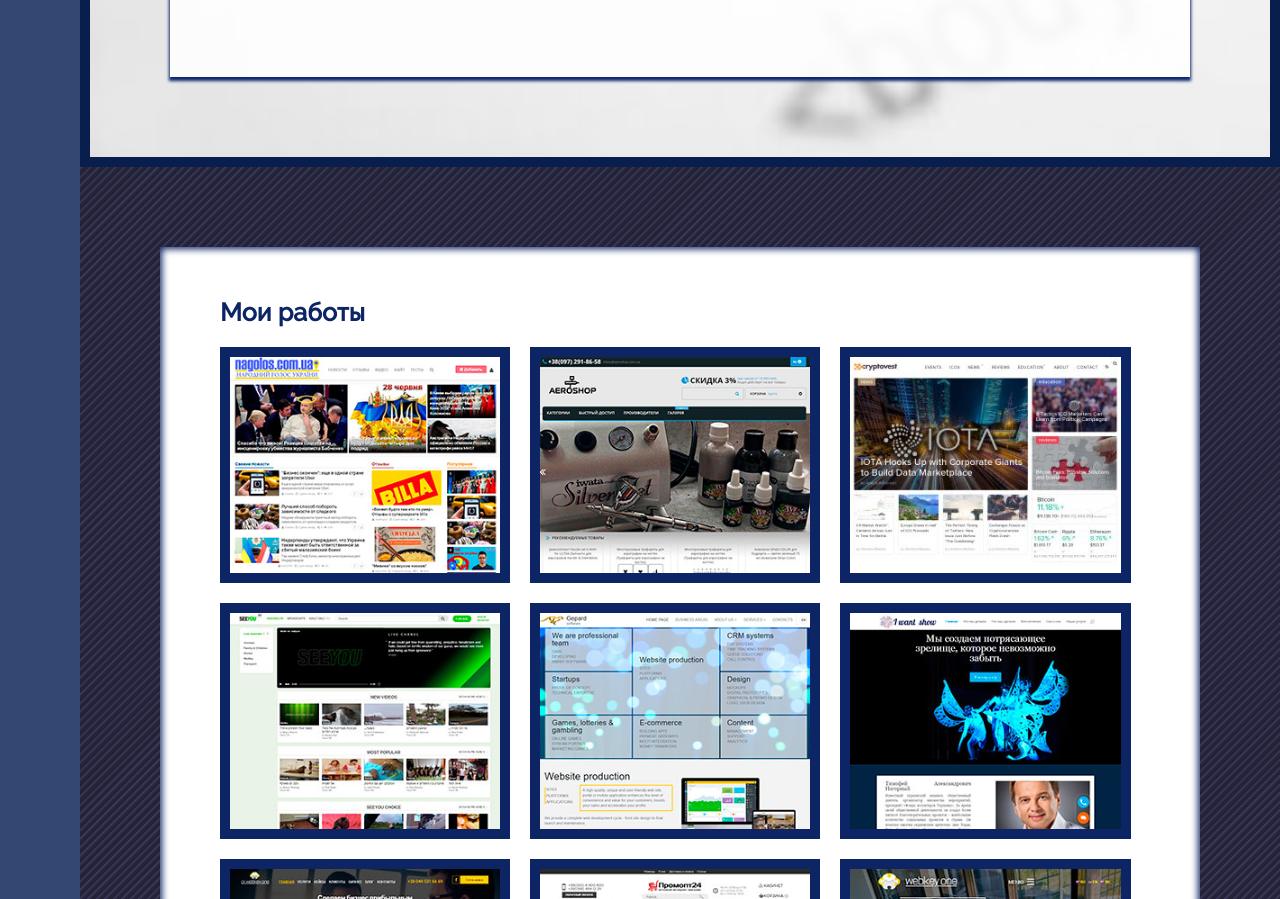
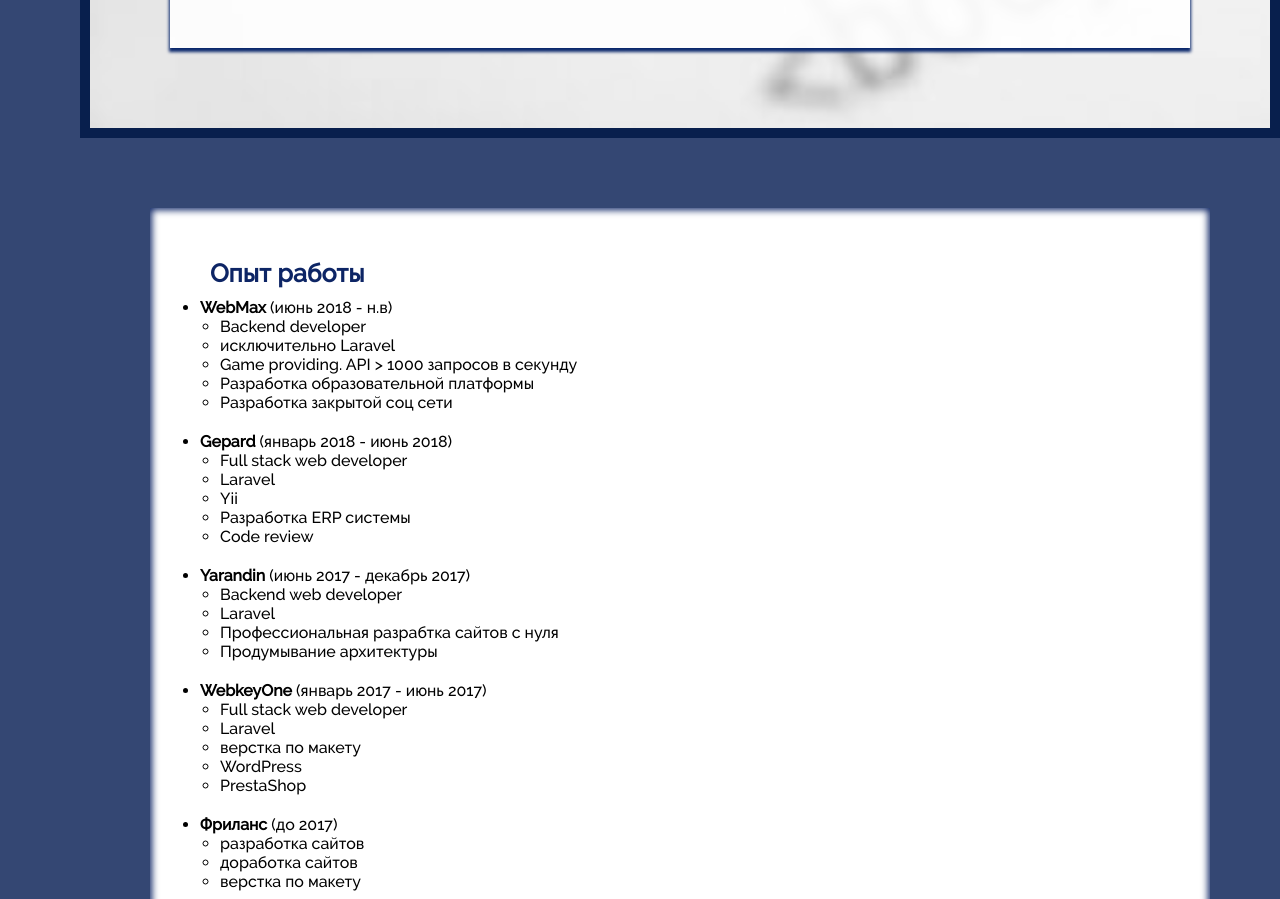
Before and after one commit to garik7012/garik7012.github.io, a plain HTML site: page index.html in a window 1280 px wide. Shown: the part 1901-2800 px from the top of the page. Drawn offline with Linux system fonts and the light colour scheme.

Commit message:
added work expirience

```diff
--- a/index.html
+++ b/index.html
@@ -14,7 +14,7 @@
     <link rel="canonical" href="https://garik7012.github.io/">
     <link rel="icon" type="image/png" href="/favicon.ico">
 
-    <link rel="stylesheet" href="css/main.min.css">
+    <link rel="stylesheet" href="css/main.min.css?v=1">
 </head>
 
 <body>
@@ -336,14 +336,15 @@
 				</strong>
 
 				<ul class="skil-list">
+                    <li>PHP 5, PHP 7, SQL</li>
 
-                    <li>PHP, SQL</li>
-
-                    <li>Laravel - опыт работы с фреймворком около 2 лет</li>
+                    <li>Laravel - опыт работы с фреймворком более 2 лет</li>
 
                     <li>Аккуратный код. Следование стандарту PSR</li>
 
-                    <li>JS, JQuery, AJAX</li>
+                    <li>JS, JQuery, AJAX, DataTable</li>
+
+                    <li>NoSQL DB (MongoDB, Redis)</li>
 
                     <li>Умение разбираться в чужом коде (даже если он ужасный)</li>
 
@@ -351,17 +352,13 @@
 
                     <li>Gulp, WebPuck(Laravel Mix)</li>
 
-					<li>HTML5</li>
-
-					<li>CSS3 (знание многих нюансов взаимодействия свойств друг с другом, анимации, Flexbox)</li>
-
-					<li>SCSS</li>
+					<li>HTML5, CSS3, Bootstrap, препроцессоры</li>
 
 					<li>Pixel Perfect</li>
 
-					<li>Bootstrap</li>
+					<li>БЭМ</li>
 
-					<li>БЭМ</li>
+					<li>XAMPP, Vagrant, Homestead</li>
 				</ul>
           	</div>
 
@@ -376,7 +373,6 @@
 
 			<p>
 				<strong>Знание программ:</strong>
-
 				PhpStorm, работа с графическими редакторами (Photoshop, Inkscape), текстовыми редакторами (Sublime, Notepad++), использование локального сервера (Vagrant, XAMPP), FTP-менеджер (Filezilla),
                 работа с SSH и командной сторокой
 			</p>
@@ -408,7 +404,58 @@
             </p>
         </div>
     </article>
+    <section class="work_summary" style="padding: 70px">
+    	<div class="summary_img">
+    		<h2>Опыт работы</h2>
+    		<ul class="work_summary__list">
+    			<li><strong>WebMax</strong> (июнь 2018 - н.в)
+    				<ul style="margin-left: 20px">
+    					<li>Backend developer</li>
+    					<li>исключительно Laravel</li>
+    					<li>Game providing. API > 1000 запросов в секунду</li>
+    					<li>Разработка образовательной платформы</li>
+    					<li>Разработка закрытой соц сети</li>
+    				</ul>
+    			</li>
 
+    			<li><strong>Gepard</strong> (январь 2018 - июнь 2018)
+    				<ul style="margin-left: 20px">
+    					<li>Full stack web developer</li>
+    					<li>Laravel</li>
+    					<li>Yii</li>
+    					<li>Разработка ERP системы</li>
+    					<li>Code review</li>
+    				</ul>
+    			</li>
+
+    			<li><strong>Yarandin</strong> (июнь 2017 - декабрь 2017)
+    				<ul style="margin-left: 20px">
+    					<li>Backend web developer</li>
+    					<li>Laravel</li>
+    					<li>Профессиональная разрабтка сайтов с нуля</li>
+    					<li>Продумывание архитектуры</li>
+    				</ul>
+    			</li>
+
+    			<li><strong>WebkeyOne</strong> (январь 2017 - июнь 2017)
+    				<ul style="margin-left: 20px">
+    					<li>Full stack web developer</li>
+    					<li>Laravel</li>
+    					<li>верстка по макету</li>
+    					<li>WordPress</li>
+    					<li>PrestaShop</li>
+    				</ul>
+    			</li>
+    			<li><strong>Фриланс</strong> (до 2017)
+    				<ul style="margin-left: 20px">
+    					<li>разработка сайтов</li>
+    					<li>доработка сайтов</li>
+    					<li>верстка по макету</li>
+    				</ul>
+    			</li>
+    		</ul>
+    	</div>
+    </section>
     <article id="my_works" class="acticle_two">
         <div class="summary_img">
             <h2>Мои работы</h2>
```
Also changed, not shown: css/main.min.css.
